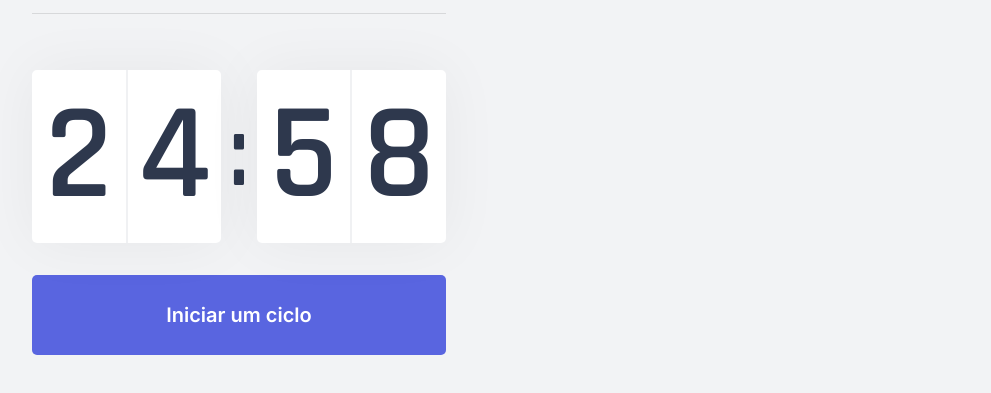
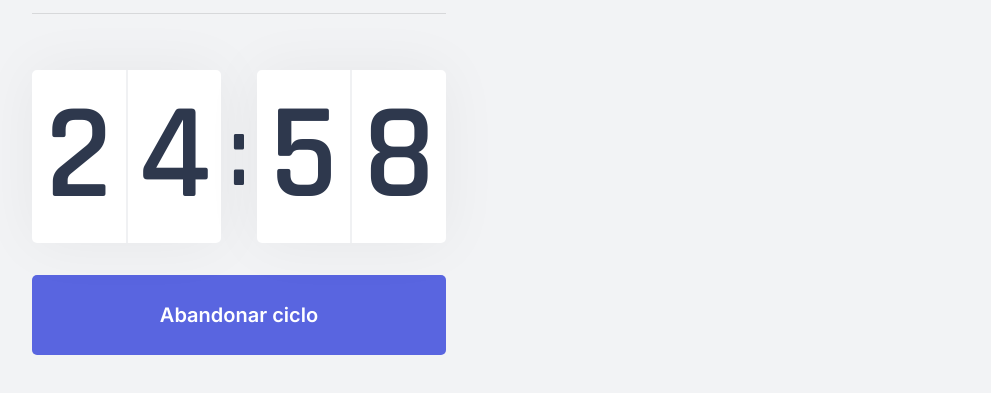
Before and after one commit to jhonataT/Move_it, a Next.js app: page / in a window 1280 px wide. Both pictures are taken after a click on the button "Iniciar um ciclo". Shown: the part 319-712 px from the top of the page, without its empty margins (144-1135 px from the left). Built offline with nearby package versions, Linux system fonts and the light colour scheme.

Commit message:
change countdown button state

```diff
--- a/src/components/Countdown.tsx
+++ b/src/components/Countdown.tsx
@@ -3,7 +3,7 @@
 
 export const Countdown = () => {
     const [time, setTime] = useState(25 * 60);
-    const [active, setActive] = useState(false);
+    const [isActive, setIsActive] = useState(false);
 
     const minutes = Math.floor(time / 60);
     const seconds = time % 60;
@@ -12,17 +12,17 @@
     const [secondLeft, secondRight] = String(seconds).padStart(2, '0').split('');
 
     const startCountdown = () => {
-        setActive(true);
+        setIsActive(true);
     }
 
     useEffect(() => {
-        if(active && time > 0){
+        if(isActive && time > 0){
             setTimeout(() => {
                 setTime(time - 1);
             }, 1000)
         }
 
-    }, [active, time])
+    }, [isActive, time])
 
     return (
         <div>
@@ -39,6 +39,15 @@
 
             </div>
 
+            { isActive ? (
+                <button
+                    type="button"
+                    className={styles.countdownButton}
+                    onClick={startCountdown}
+                    >
+                        Abandonar ciclo
+                </button>
+            ) : (
                 <button
                     type="button"
                     className={styles.countdownButton}
@@ -46,6 +55,7 @@
                     >
                         Iniciar um ciclo
                 </button>
+            )}
         </div>
 
     );
```
Lines whose indentation alone changed are shown as unchanged.
